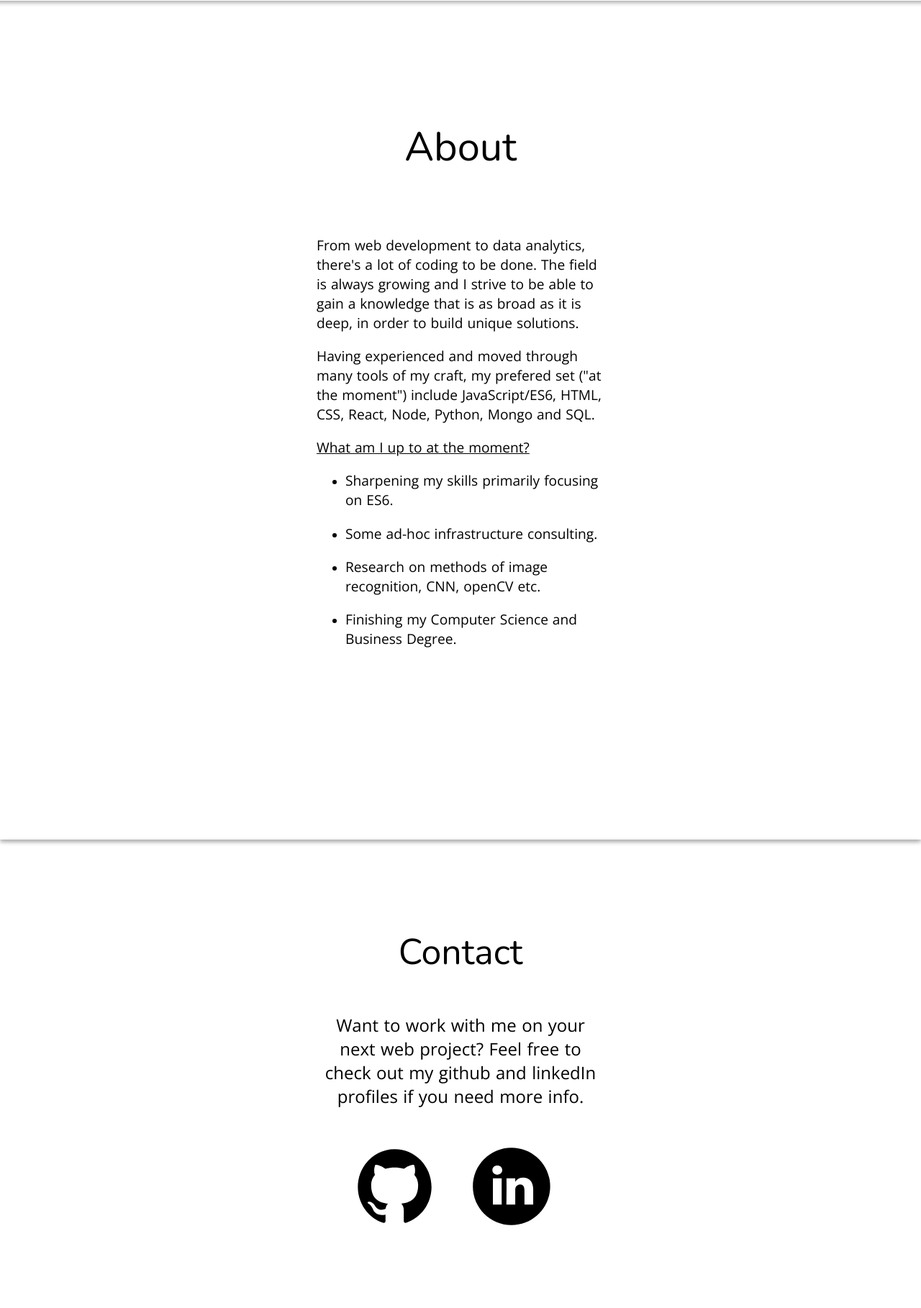
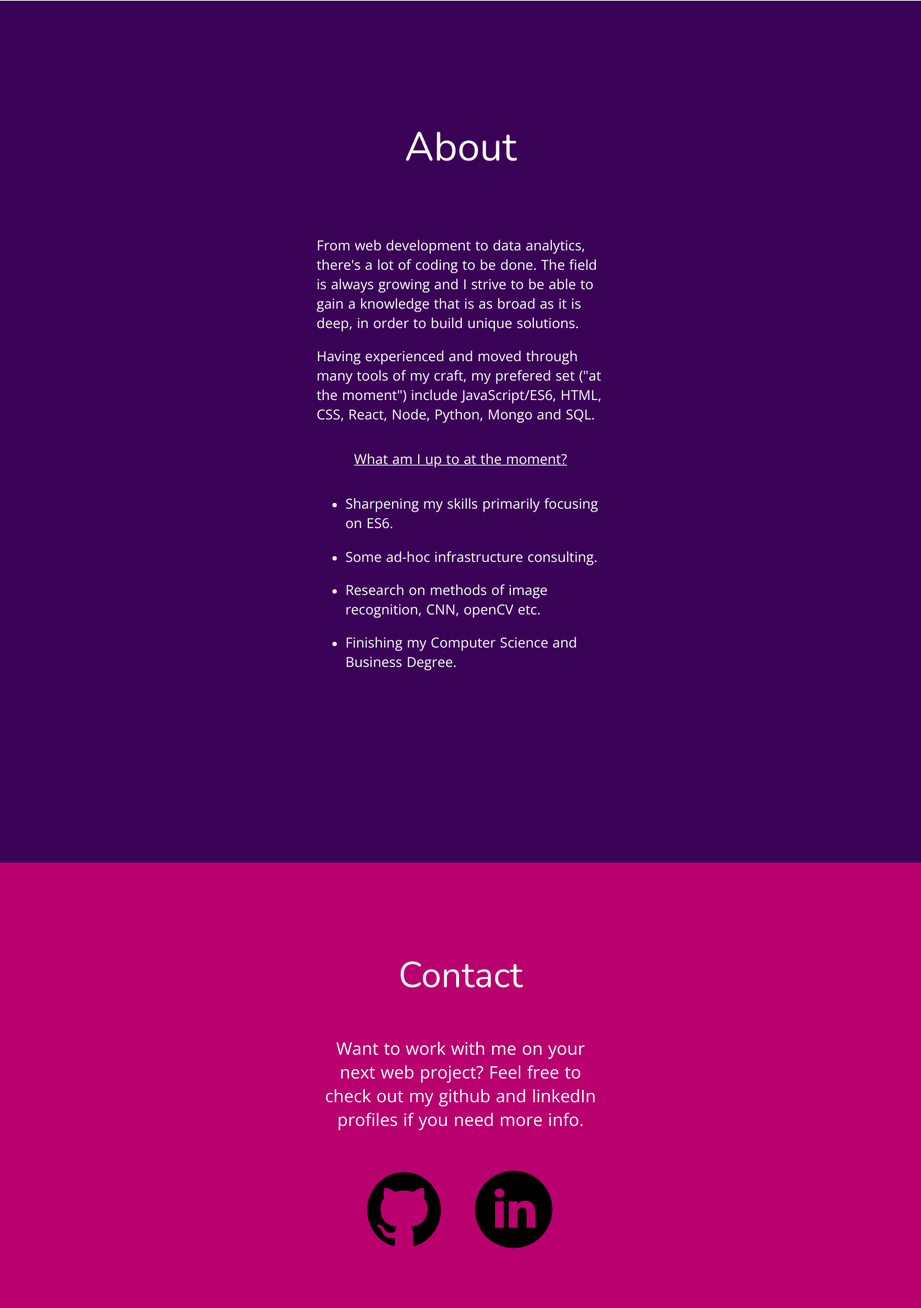
Before and after one commit to Cono52/personalsite, a Node server app: page / in a window 1280 px wide. Shown: the part 815-2633 px from the top of the page at 72% size. Before the commit the page ends 2518 px from the top, so only its background shows below. Run offline with Node 20, Linux system fonts and the light colour scheme; style sheets or scripts are compiled from the project's sources; some libraries are stand-ins or nearby versions.

Commit message:
colors and sweet animation

```diff
--- a/src/stylesheets/index.styl
+++ b/src/stylesheets/index.styl
@@ -7,15 +7,15 @@
 //Mixins
 boxShadowHelper(level)
 	if level == 1
-		box-shadow: 0 1px 3px rgba(0,0,0,0.12), 0 1px 2px rgba(0,0,0,0.24)
+		box-shadow: 0px 0px 3px rgba(0,0,0,0.12), 1px 1px 2px rgba(0,0,0,0.24)
 	else if level == 2
-		box-shadow: 0 3px 6px rgba(0,0,0,0.16), 0 3px 6px rgba(0,0,0,0.23)
+		box-shadow: 0px 0px 6px rgba(0,0,0,0.16), 3px 3px 6px rgba(0,0,0,0.23)
 	else if level == 3
-		box-shadow: 0 10px 20px rgba(0,0,0,0.19), 0 6px 6px rgba(0,0,0,0.23)
+		box-shadow: 0px 0px 20px rgba(0,0,0,0.19), 6px 6px 6px rgba(0,0,0,0.23)
 	else if level == 4
-		box-shadow: 0 14px 28px rgba(0,0,0,0.25), 0 10px 10px rgba(0,0,0,0.22)
+		box-shadow: 0px 0px 28px rgba(0,0,0,0.25), 10px 10px 10px rgba(0,0,0,0.22)
 	else if level == 5
-		box-shadow: 0 19px 38px rgba(0,0,0,0.30), 0 15px 12px rgba(0,0,0,0.5)
+		box-shadow: 0px 0px 38px rgba(0,0,0,0.30), 15px 15px 12px rgba(0,0,0,0.5)
 
 
 html
@@ -87,7 +87,7 @@ ul li
 	// background: -webkit-linear-gradient(top,  rgba(142,68,173,0.5) 43%,rgba(32,124,202,0.5) 100%)/* Chrome10-25,Safari5.1-6 */
 	// background: linear-gradient(to bottom,  rgba(142,68,173,0.5) 43%,rgba(32,124,202,0.5) 100%) /* W3C, IE10+, FF16+, Chrome26+, Opera12+, Safari7+ */
 	transition: all 0.5s ease-out
-	boxShadowHelper(2)
+	background: #ffffff
 
 .container-content
 	width: 500px
@@ -128,13 +163,8 @@ ul li
 	border-radius: 50%
 	margin-left: auto
 	margin-right: auto
-	boxShadowHelper(3)
+	boxShadowHelper(2)
 	transition: all 1s ease-out
-
-
-.image-cropper:hover
-	transform: scale(1.05)
-
 
 .image-cropper img
 	display: inline
@@ -161,7 +191,8 @@ ul li
 	margin-left: 0
 	margin-right: 0
 	transition: all 0.5s ease-out
-	boxShadowHelper(2)
+	background-color: #3a0256
+	color: white
 
 
 .container-about-content
@@ -182,8 +213,13 @@ ul li
 	display: block
 	max-width: 400px
 	margin: auto
+	padding-left: 2rem
+	padding-right: 2rem
 
-.renai
+
+.upto
+	text-align: center
+	padding: 1rem
 
 .para2
 	display: block
@@ -206,7 +242,8 @@ ul li
 	margin: auto
 	text-align: center
 	transition: all 0.5s ease-out
-	boxShadowHelper(2)
+	background-color: #b9006e
+	color: white
 
 .title-contact p
 	font-size: 50px
@@ -217,10 +254,13 @@ ul li
 .check-links
 	max-width: 400px
 	margin: auto
+	padding-left: 2rem
+	padding-right: 2rem
 
 .icons
 	margin-top: 2em
 	display: relative
+	margin-left: 1rem
 	margin-bottom: 2em
 
 
@@ -230,7 +270,7 @@ ul li
 	width: 160px
 	height: 160px
 	max-width: 200px
-	margin-right:-20px
+	margin-right:-30px
 	margin-bottom:-42px
 	transition: all ease-in 0.1s
 
@@ -240,28 +280,6 @@ ul li
 	width: 160px
 	height: 120px
 	transition: all ease-in 0.1s
-
-@-webkit-keyframes spaceboots {
-	0% { -webkit-transform: translate(2px, 1px) rotate(0deg); }
-	10% { -webkit-transform: translate(-1px, -2px) rotate(-1deg); }
-	20% { -webkit-transform: translate(-3px, 0px) rotate(1deg); }
-	30% { -webkit-transform: translate(0px, 2px) rotate(0deg); }
-	40% { -webkit-transform: translate(1px, -1px) rotate(1deg); }
-	50% { -webkit-transform: translate(-1px, 2px) rotate(-1deg); }
-	60% { -webkit-transform: translate(-3px, 1px) rotate(0deg); }
-	70% { -webkit-transform: translate(2px, 1px) rotate(-1deg); }
-	80% { -webkit-transform: translate(-1px, -1px) rotate(1deg); }
-	90% { -webkit-transform: translate(2px, 2px) rotate(0deg); }
-	100% { -webkit-transform: translate(2px, 1px) rotate(0deg); }
-}
-
-
-.shake
-	-webkit-animation-name: spaceboots;
-	-webkit-animation-duration: 2.0s;
-	-webkit-transform-origin:50% 50%;
-	-webkit-animation-iteration-count: infinite;
-	-webkit-animation-timing-function: linear;
 
 @media screen and (max-width: 600px)
 	//intro
--- a/src/views/homepage.pug
+++ b/src/views/homepage.pug
@@ -29,12 +29,14 @@ head
 body
 	section.container-intro.pop
 		canvas#top
-		.container-content.pop
+		.container-content
 			.welcome
-				p.head Hello, my name is Conor.
-				.mini
+				.head
+					p.hello Hello
+					p.fadeIn , my name is Conor.
+				.mini.fadeIn
 					p I'm a software developer, currently based in Dublin.
-			.profile
+			.profile.fadeInL
 				.image-cropper
 					img(src="https://media.licdn.com/mpr/mpr/shrinknp_400_400/AAEAAQAAAAAAAAjNAAAAJGRmODMzYmQxLWM3MzMtNDY1Ny1hZTIzLTVhZTcyZDcyNjhmNg.jpg", alt="https://media.licdn.com/mpr/mpr/shrinknp_400_400/AAEAAQAAAAAAAAjNAAAAJGRmODMzYmQxLWM3MzMtNDY1Ny1hZTIzLTVhZTcyZDcyNjhmNg.jpghttps://scontent-lhr3-1.xx.fbcdn.net/v/t31.0-8/14289892_1101182033312207_6677832604112832138_o.jpg?oh=b23b867a9f6d05ac2dd652194120ce2a&oe=591884A4")
 	section.container-about.pop
@@ -47,7 +49,8 @@ body
 				p Having experienced and moved through many tools of my craft, my prefered set ("at the moment") include
 					| JavaScript/ES6, HTML, CSS, React, Node, Python, Mongo and SQL.
 			.para2
-				u What am I up to at the moment?
+				.upto
+					u What am I up to at the moment?
 				ul
 					li
 						p Sharpening my skills primarily focusing on ES6.
@@ -65,7 +68,7 @@ body
 				| Feel free to check out my github and linkedIn profiles if you need more info.
 		.icons
 				a(href="https://github.com/Cono52" target="_blank")
-					.icon1.pop
+					.icon1.pop1
 				a(href="https://ie.linkedin.com/in/conor-e-o-flanagan-6470b5ab" target="_blank")
-					.icon2.pop
+					.icon2.pop1
 	script(src='js/canvas.js', type='text/javascript')
```
Also changed, not shown: other parts of src/stylesheets/index.styl (+41 -6 lines).
